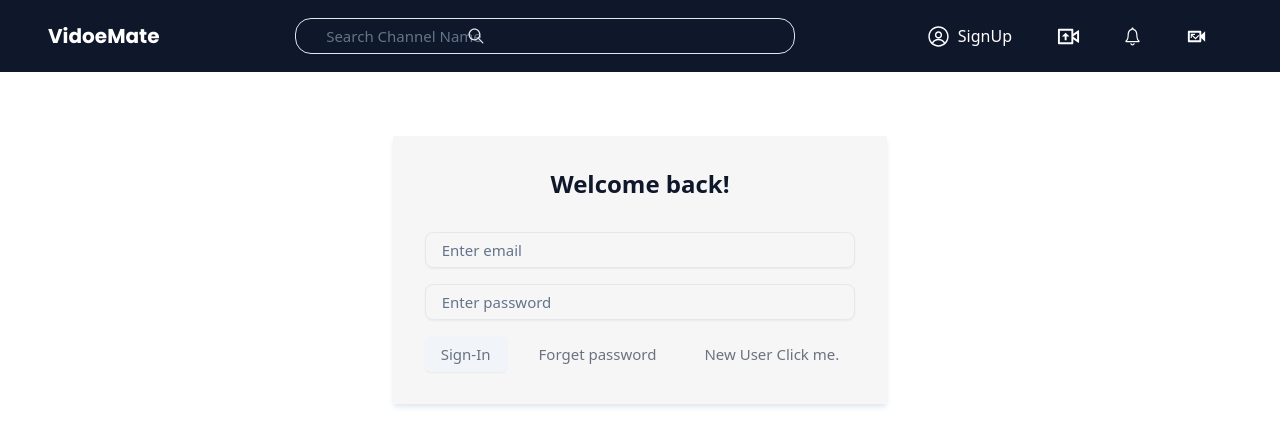
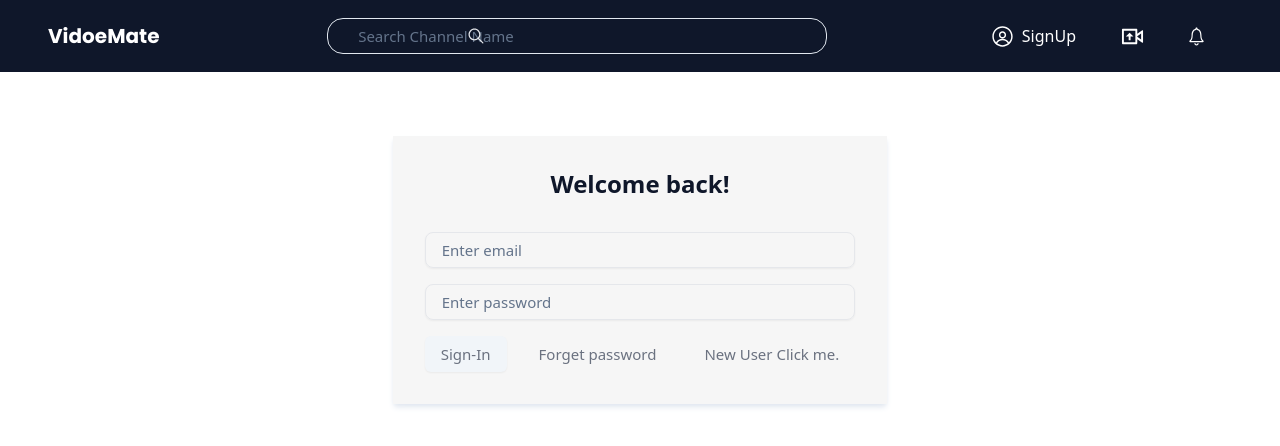
Before and after one commit to rishang14/video-mate, a React (Create React App) app: page /login in a window 1280 px wide. Shown: the top 446 px of the page. Built offline with nearby package versions, Linux system fonts and the light colour scheme.

Commit message:
Added Tooltip

```diff
--- a/package.json
+++ b/package.json
@@ -8,6 +8,7 @@
     "@radix-ui/react-label": "^2.1.0",
     "@radix-ui/react-popover": "^1.1.2",
     "@radix-ui/react-slot": "^1.1.0",
+    "@radix-ui/react-tooltip": "^1.1.4",
     "@testing-library/jest-dom": "^5.17.0",
     "@testing-library/react": "^13.4.0",
     "@testing-library/user-event": "^13.5.0",
--- a/src/Ui/Nav.tsx
+++ b/src/Ui/Nav.tsx
@@ -1,7 +1,6 @@
 import React from "react";
 import { IoIosNotificationsOutline, IoIosSearch } from "react-icons/io";
 import { LiaSignOutAltSolid } from "react-icons/lia";
-import { MdOutlineMissedVideoCall } from "react-icons/md";
 import { RiVideoUploadLine } from "react-icons/ri";
 import { RxAvatar } from "react-icons/rx";
 import { Input } from "../components/ui/input";
@@ -12,8 +11,14 @@
   PopoverContent,
 } from "../components/ui/popover";
 import { Avatar, AvatarFallback, AvatarImage } from "../components/ui/avatar";
+import {
+  TooltipProvider,
+  Tooltip,
+  TooltipTrigger,
+  TooltipContent,
+} from "../components/ui/tooltip";
 
-const data = [
+const Popoverdata = [
   {
     para: "My Profile",
     href: "/",
@@ -23,6 +28,17 @@
     para: "Log-out",
     href: "/",
     icon: <LiaSignOutAltSolid color="white" className="text-icons" />,
+  },
+];
+
+const TooltipData = [
+  {
+    icon: <RiVideoUploadLine color="white" className="text-icons" />,
+    para: "Upload",
+  },
+  {
+    icon: <IoIosNotificationsOutline color="white" className="text-icons" />,
+    para: "Notifications",
   },
 ];
 
@@ -55,21 +71,7 @@
                     SignUp
                   </Link>
                 </div>
-                <span className="flex items-center justify-center  cursor-pointer w-10 h-10 rounded-full hover:bg-hover">
-                  <RiVideoUploadLine color="white" className="text-icons" />
-                </span>
-                <span className="flex items-center justify-center  cursor-pointer w-10 h-10 rounded-full hover:bg-hover">
-                  <IoIosNotificationsOutline
-                    color="white"
-                    className="text-icons"
-                  />
-                </span>
-                <span className="flex items-center justify-center  cursor-pointer w-10 h-10 rounded-full hover:bg-hover">
-                  <MdOutlineMissedVideoCall
-                    color="white"
-                    className="text-icons"
-                  />
-                </span>
+                <IconWithToolTip data={TooltipData}/>
                 {/* <AvatarWithPopOver /> */}
               </div>
             </div>
@@ -86,7 +88,7 @@
 const AvatarWithPopOver = () => {
   return (
     <Popover>
-      <PopoverTrigger >
+      <PopoverTrigger>
         <Avatar className=" w-8 h-8 cursor-pointer">
           {/* <AvatarImage /> */}
           <AvatarFallback className="text-icons">A</AvatarFallback>
@@ -94,7 +96,7 @@
       </PopoverTrigger>
       <PopoverContent className="w-[180px] bg-foreground">
         <div className="flex flex-col ">
-          {data.map((item) => (
+          {Popoverdata.map((item) => (
             <Link
               to={item.href}
               className={`flex items-center md:flex-row   hover:bg-hover rounded-lg  gap-2   p-2 `}
@@ -109,3 +111,30 @@
     </Popover>
   );
 };
+
+type TooltipData={
+icon:JSX.Element,
+para:string
+}
+
+
+const IconWithToolTip=({data}:{data:TooltipData[]})=>{
+  return(
+    <TooltipProvider>
+   {
+    data.map(item=>(
+      <Tooltip key={item.para}>
+      <TooltipTrigger asChild>
+        <span className="flex items-center justify-center  cursor-pointer w-10 h-10 rounded-full hover:bg-hover">
+          {item.icon}
+        </span>
+      </TooltipTrigger>
+      <TooltipContent className="bg-secondarybg p-2">
+        <p className="text-paraText">{item.para}</p>
+      </TooltipContent>
+    </Tooltip>
+    ))
+   }
+  </TooltipProvider>
+  )
+}
--- /dev/null
+++ b/src/components/ui/tooltip.tsx
@@ -0,0 +1,30 @@
+import * as React from "react"
+import * as TooltipPrimitive from "@radix-ui/react-tooltip"
+
+import { cn } from "../../lib/utils"
+
+const TooltipProvider = TooltipPrimitive.Provider
+
+const Tooltip = TooltipPrimitive.Root
+
+const TooltipTrigger = TooltipPrimitive.Trigger
+
+const TooltipContent = React.forwardRef<
+  React.ElementRef<typeof TooltipPrimitive.Content>,
+  React.ComponentPropsWithoutRef<typeof TooltipPrimitive.Content>
+>(({ className, sideOffset = 4, ...props }, ref) => (
+  <TooltipPrimitive.Portal>
+    <TooltipPrimitive.Content
+      ref={ref}
+      sideOffset={sideOffset}
+      className={cn(
+        "z-50 overflow-hidden rounded-md bg-primary px-3 py-1.5 text-xs text-primary-foreground animate-in fade-in-0 zoom-in-95 data-[state=closed]:animate-out data-[state=closed]:fade-out-0 data-[state=closed]:zoom-out-95 data-[side=bottom]:slide-in-from-top-2 data-[side=left]:slide-in-from-right-2 data-[side=right]:slide-in-from-left-2 data-[side=top]:slide-in-from-bottom-2",
+        className
+      )}
+      {...props}
+    />
+  </TooltipPrimitive.Portal>
+))
+TooltipContent.displayName = TooltipPrimitive.Content.displayName
+
+export { Tooltip, TooltipTrigger, TooltipContent, TooltipProvider }
```
Also changed, not shown: 1 other file (tests, documents, lock files or other folders).
